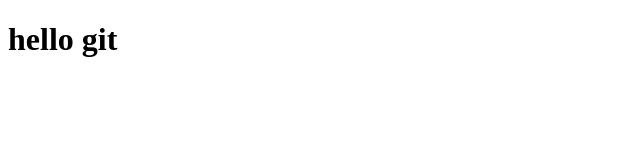
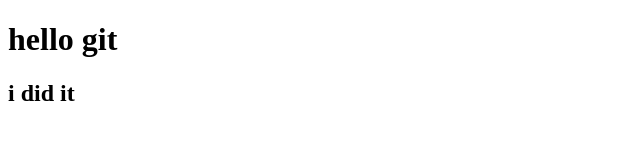
Before and after one commit to billjunior2010/class-work, a plain HTML site: page index.html in a window 1280 px wide. Shown: the whole page, without its empty margins (0-640 px from the left). Drawn offline with Linux system fonts and the light colour scheme.

Commit message:
second commit

```diff
--- a/index.html
+++ b/index.html
@@ -8,5 +8,6 @@
 </head>
 <body>
     <h1>hello git</h1>
+    <h2> i did it</h2>
 </body>
 </html>
```
